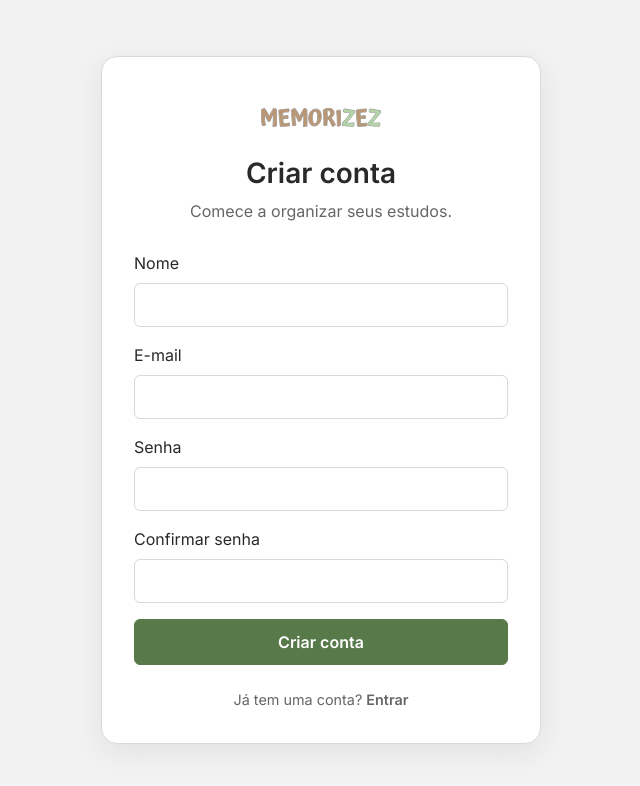
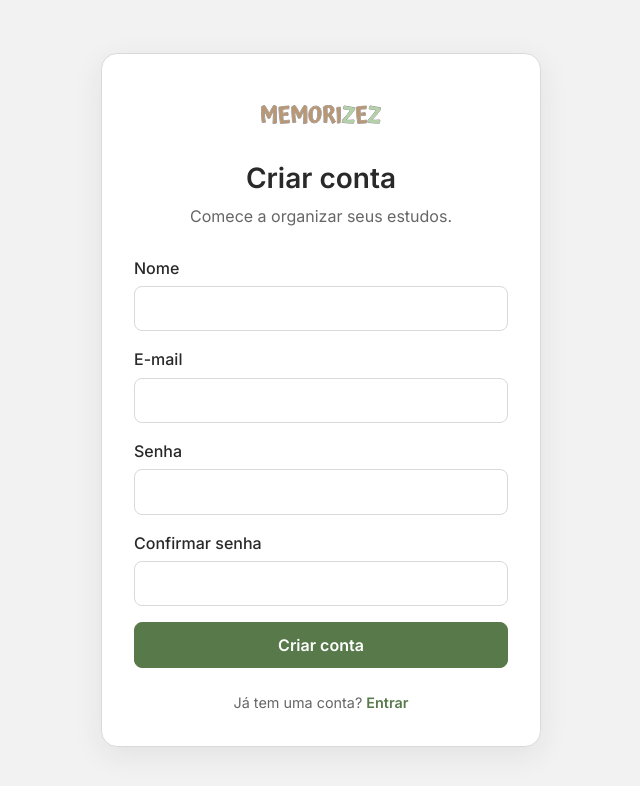
Before and after one commit to IaraTassi/memorizez, a plain HTML site: page frontend/memorizez/auth.html in a window 1280 px wide. Shown: the whole page, without its empty margins (319-959 px from the left). Drawn offline with nearby package versions, Linux system fonts and the light colour scheme.

Commit message:
refactor: centralize shared button and form styles

```diff
--- a/frontend/memorizez/css/auth.css
+++ b/frontend/memorizez/css/auth.css
@@ -57,18 +57,6 @@
   margin: 0 auto 1.25rem;
 }
 
-.auth-logo {
-  margin-bottom: 0.75rem;
-}
-
-.auth-subtitle {
-  margin-bottom: 1.25rem;
-}
-
-.auth-switch {
-  margin-top: 1rem;
-}
-
 .auth-title {
   margin-bottom: 0.5rem;
   color: var(--text-primary);
@@ -83,41 +71,6 @@
   text-align: center;
 }
 
-.auth-card .form-label {
-  color: var(--text-primary);
-}
-
-.auth-card .form-control {
-  min-height: 44px;
-  border-color: var(--border);
-}
-
-.auth-card .form-control:focus {
-  border-color: var(--brand-strong);
-  box-shadow: var(--color-shadow);
-}
-
-.auth-button {
-  min-height: 46px;
-  border: 1px solid var(--color-action);
-  background: var(--color-action);
-  color: #ffffff;
-  font-weight: 600;
-  transition:
-    background var(--transition-smooth),
-    transform var(--transition-smooth);
-}
-
-.auth-button:hover {
-  background: var(--color-action-hover);
-  border-color: var(--color-action-hover);
-  color: #ffffff;
-}
-
-.auth-button:active {
-  transform: scale(0.98);
-}
-
 .auth-switch {
   margin: 1.5rem 0 0;
   color: var(--text-secondary);
@@ -129,7 +82,7 @@
   padding: 0;
   border: 0;
   background: transparent;
-  color: var(--brand-strong);
+  color: var(--color-action);
   font: inherit;
   font-weight: 600;
   cursor: pointer;
@@ -137,10 +90,11 @@
 
 .auth-link:hover {
   text-decoration: underline;
+  text-underline-offset: 3px;
 }
 
 .auth-link:focus-visible {
-  outline: 2px solid var(--brand-strong);
+  outline: 2px solid var(--color-action);
   outline-offset: 3px;
   border-radius: 2px;
 }
@@ -159,22 +113,9 @@
   color: var(--validation-success);
 }
 
-.auth-card .form-control[aria-invalid="true"] {
-  border-color: var(--validation-error);
-}
-
-.auth-card .form-control[aria-invalid="true"]:focus {
-  border-color: var(--validation-error);
-  box-shadow: var(--validation-shadow);
-}
-
 @media (prefers-reduced-motion: reduce) {
   .auth-card {
-    transition-duration: 0.01ms;
-  }
-
-  .auth-button {
-    transition-duration: 0.01ms;
+    transition: none;
   }
 }
 
--- a/frontend/memorizez/css/styles.css
+++ b/frontend/memorizez/css/styles.css
@@ -2,12 +2,13 @@
   /* Base */
   --background: #f2f2f2;
   --surface: #ffffff;
-  --hero-background: #e2e1e0;
+  --hero-background: #f8f8f5;
 
   /* Text */
   --font-family-base: "Inter", sans-serif;
   --text-primary: #292929;
   --text-secondary: #666666;
+  --text-tertiary: #ffffff;
 
   /* CTAs */
   --color-action: #587a4b;
@@ -38,6 +39,129 @@
   --validation-success: #287a3d;
 }
 
+/* Componentes compartilhados */
+
 body {
   font-family: var(--font-family-base);
 }
+
+a {
+  color: inherit;
+  text-decoration: none;
+}
+
+button {
+  font: inherit;
+}
+
+.btn {
+  min-height: 46px;
+  display: inline-flex;
+  align-items: center;
+  justify-content: center;
+  gap: 0.5rem;
+  padding: 0.7rem 1.25rem;
+  border: 1px solid transparent;
+  border-radius: 0.5rem;
+  font-family: var(--font-family-base);
+  font-size: 1rem;
+  font-weight: 600;
+  line-height: 1.2;
+  text-align: center;
+  text-decoration: none;
+  vertical-align: middle;
+  cursor: pointer;
+  white-space: nowrap;
+  transition:
+    background var(--transition-smooth),
+    border-color var(--transition-smooth),
+    color var(--transition-smooth),
+    transform var(--transition-smooth);
+}
+
+.button-primary,
+.auth-button,
+.hero-button {
+  border-color: var(--color-action);
+  background: var(--color-action);
+  color: var(--surface);
+}
+
+.button-primary:hover,
+.auth-button:hover,
+.hero-button:hover {
+  border-color: var(--color-action-hover);
+  background: var(--color-action-hover);
+  color: var(--surface);
+}
+
+.button-primary:active,
+.auth-button:active,
+.hero-button:active {
+  transform: scale(0.98);
+}
+
+.button-secondary {
+  border-color: var(--color-action);
+  background: var(--neutral);
+  color: var(--text-primary);
+}
+
+.button-secondary:hover {
+  border-color: var(--color-action-hover);
+  background: var(--surface);
+  color: var(--text-primary);
+}
+
+.btn:focus-visible {
+  outline: 2px solid var(--color-action-hover);
+  outline-offset: 3px;
+}
+
+.btn:disabled,
+.btn[aria-disabled="true"] {
+  opacity: 0.6;
+  cursor: not-allowed;
+  transform: none;
+}
+
+.form-control {
+  width: 100%;
+  min-height: 44px;
+  padding: 0.65rem 0.75rem;
+
+  border: 1px solid var(--border);
+  border-radius: 0.5rem;
+  background: var(--surface);
+  color: var(--text-primary);
+
+  font-family: var(--font-family-base);
+  font-size: 1rem;
+  line-height: 1.4;
+
+  transition:
+    border-color var(--transition-smooth),
+    box-shadow var(--transition-smooth);
+}
+
+.form-control:focus {
+  border-color: var(--color-action);
+  outline: none;
+  box-shadow: var(--color-shadow);
+}
+
+.form-control[aria-invalid="true"] {
+  border-color: var(--validation-error);
+}
+
+.form-control[aria-invalid="true"]:focus {
+  border-color: var(--validation-error);
+  box-shadow: var(--validation-shadow);
+}
+
+.form-label {
+  display: block;
+  margin-bottom: 0.4rem;
+  color: var(--text-primary);
+  font-weight: 500;
+}
```
